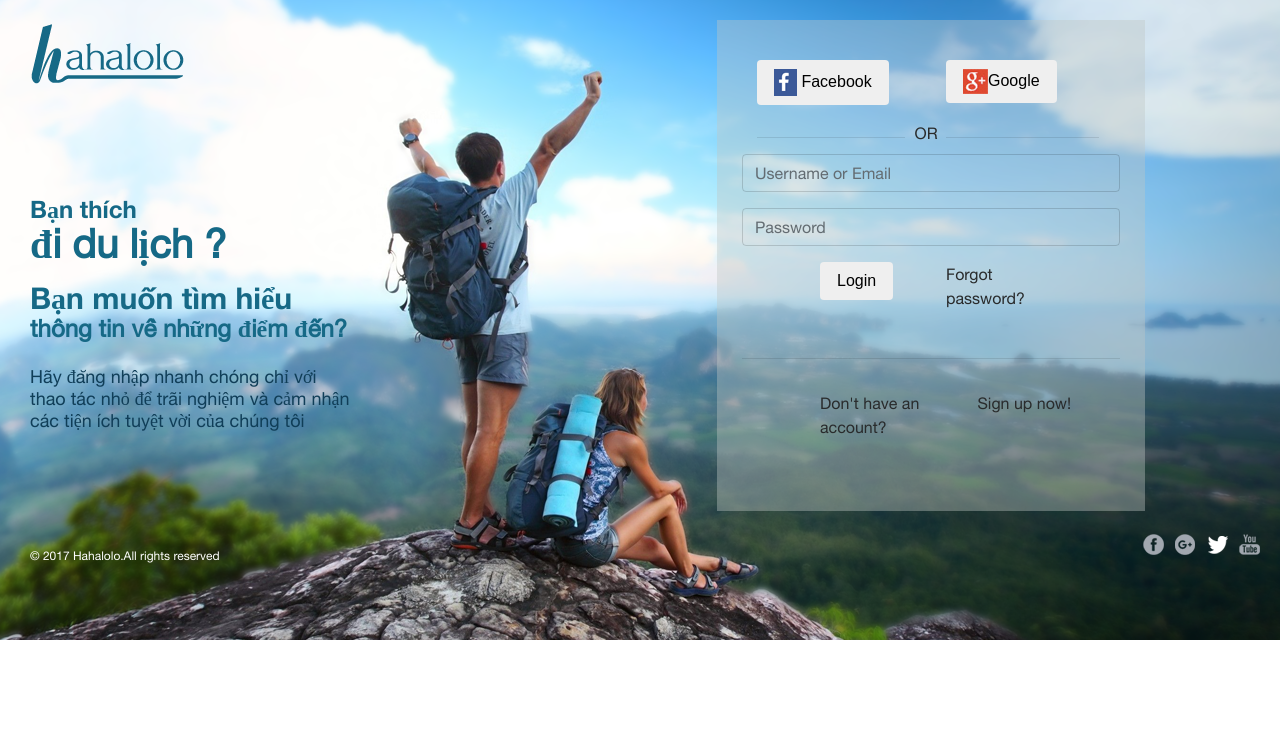
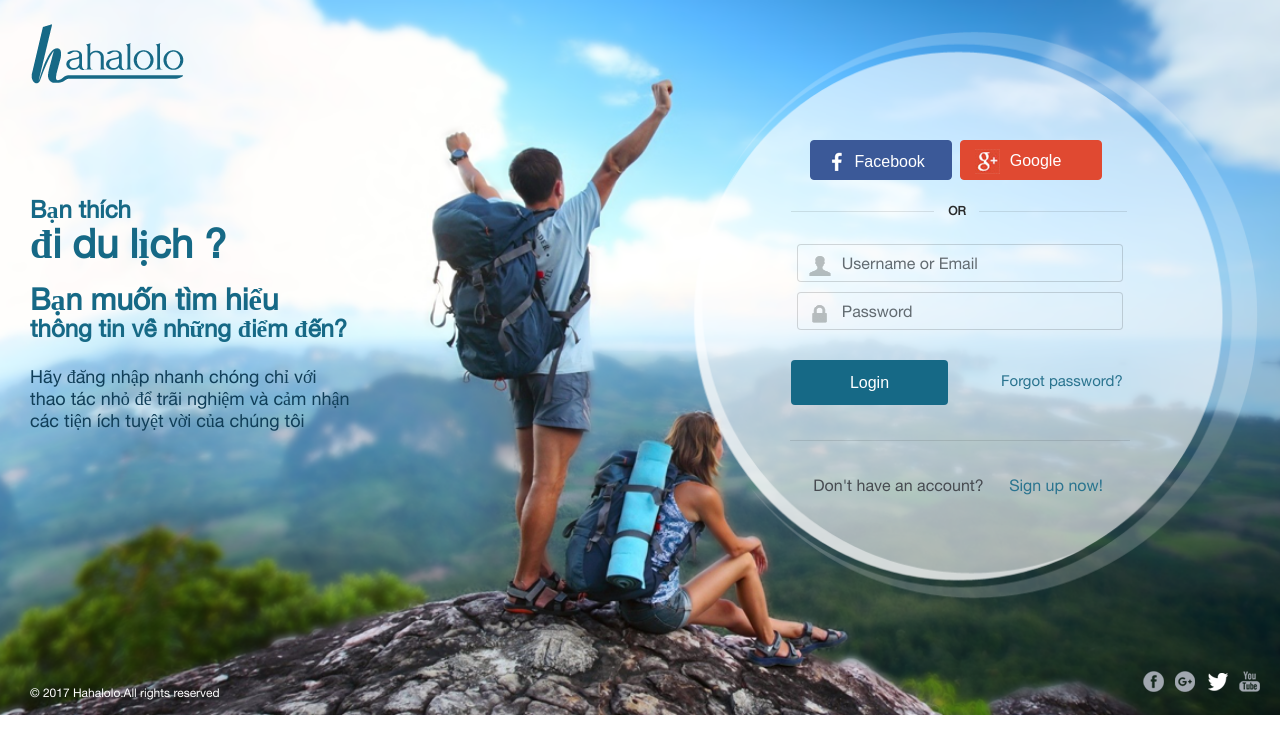
Before and after one commit to lyquochuy2701/bootstrap-and-sass, a plain HTML site: page login.html in a window 1280 px wide. Drawn offline with nearby package versions, Linux system fonts and the light colour scheme; files that its build step writes are made by us from their sources; a script that the page names is missing.

Commit message:
upload code

```diff
--- a/style.scss
+++ b/style.scss
@@ -8,19 +8,8 @@
          url('../fonts/HelveticaNeue.svg#HelveticaNeue') format('svg');
 }
 
-@font-face {
-    font-family: 'helveticaneuebold';
-    src: url('../fonts/helveticaneuebold.eot');
-    src: url('../fonts/helveticaneuebold.eot') format('embedded-opentype'),
-         url('../fonts/helveticaneuebold.woff2') format('woff2'),
-         url('../fonts/helveticaneuebold.woff') format('woff'),
-         url('../fonts/helveticaneuebold.ttf') format('truetype'),
-         url('../fonts/helveticaneuebold.svg#helveticaneuebold') format('svg');
-}
-
-
 @mixin titleLeft($fontSize){
-	font-family: 'helveticaneuebold';
+	font-family: 'HelveticaNeue';
 	font-size: $fontSize;
 	font-weight: bold;
 	color:#166986;
@@ -37,6 +26,16 @@
     font-family: 'HelveticaNeue';
     color: #464a4c;
 
+}
+@mixin backgroundInput($background){
+	background: $background;
+    font-family: "HelveticaNeue";
+    margin: 0 auto;
+    padding-left: 44px;
+    width: 51%;
+}
+body{
+	font-family: "HelveticaNeue";
 }
 .wrapperContainer{
 	background:url("../images/backgroundMain.png") no-repeat;
@@ -81,21 +80,23 @@
 
 		}
 		.rightContent{
-			form{
+			form#registerForm{
 				h1{
-					font-family: 'helveticaneuebold';
+					font-family: 'HelveticaNeue';
 					font-size: 36px;
 					color:#383b43;
+					font-weight: bold;
 				}
 				h4{
 					font-family: 'HelveticaNeue';
 					color:#383b43;
 					font-size: 18px;
 				}
-				background-color: rgba(190, 198, 196, 0.4);
+				background-color: rgba(255, 255, 255, 0.6);
 				padding: 40px 40px;
 				width: 428px;
 				margin-left: 62px;
+				border-radius: 4px;
 				input{
 					// opacity: 0.5;
 					font-family: 'HelveticaNeue';
@@ -110,9 +111,15 @@
 					margin-top: -6px;
 					.datethreeField {
 					    @include transparentInput;
-					    width: 79px;
+					    width: 77px;
 					    padding-left:5px;
 					    background: rgba(0, 0, 0, 0) url("../images/select.png") no-repeat scroll 55px 16px;
+					}
+					#selectSecondMonth{
+						margin-left: 7px;
+					}
+					#selectThreeYear{
+						margin-left: 7px;
 					}
 				}
 				.form-group{
@@ -124,7 +131,12 @@
 							margin-left: -35px;
 						}
 					}
-
+					.firstName{
+						padding-right:5px;
+					}
+					.lastName{
+						padding-left:5px;
+					}
 				}
 				.country{
 					select{
@@ -133,7 +145,8 @@
 						font-family: 'HelveticaNeue';
 						color: #464a4c;
 						padding-left:5px;
-					    background:url(../images/select.png) no-repeat 252px 14px;
+					    background:url(../images/select.png) no-repeat 226px 14px;
+					    width: 100%;
 					}
 				}
 				.rulesText{
@@ -150,18 +163,132 @@
 					height: 44px;
 					margin:0 auto;
 					a{
-						font-family: 'helveticaneuebold';
+						font-family: 'HelveticaNeue';
 						font-size: 18px;
 						width: 218px;
 						height: 44px;
 						display: block;
 						margin:0 auto;
 						color:#fff;
-
+						font-weight: bold;
 					}
 				}
 			}
-
+			form#loginForm{
+				background-image:url("../images/login/circle.png");
+				background-attachment: initial;
+			    background-clip: border-box;
+			    background-color: transparent;
+			    background-origin: padding-box;
+			    background-position: 25px 0;
+			    background-repeat: no-repeat;
+			    background-size: 97% auto;
+			    height: 628px;
+			    #innerForm{
+			    	padding-top:120px;
+			    	margin:0 auto;
+			    	.innerSocialLogin{
+			    		max-width: 300px;
+			    		margin:0 auto;
+			    		.facebookWrapper{
+			    			padding-right:0px;
+			    		}
+			    		.googleWrapper{
+			    			padding-left:0px;
+			    		}
+			    		.btn-facebook {
+						    background-color: #3b5998;
+						    border-color: #3b5998;
+						    color: #fff;
+						    height: 40px;
+						    width: 142px;
+						    img{
+						    	margin-left: -10px;
+						    }
+						}
+						.btn-google{
+							background-color: #e04931;
+						    border-color: #e04931;
+						    color: #fff;
+						    height: 40px;
+						    width: 142px;
+						    padding-left:10px;
+						    img{
+						    	margin-left: -20px;
+    							padding-right: 10px;
+						    }
+						}
+			    	}
+			    	.innerline{
+			    		max-width: 368px;
+			    		margin:0 auto;
+			    		margin-top:15px;
+			    		.or{
+			    			font-family: "HelveticaNeue";
+						    font-size: 12px;
+						    font-weight: bold;
+						    margin-left: 4px;
+						    margin-top: 7px;
+			    		}
+			    	}
+			    	.innerUsername{
+			    		input{
+						    @include backgroundInput(rgba(0, 0, 0, 0) url("../images/login/username.png") no-repeat scroll 4px 4px);
+			    		}
+			    		margin-top:16px;
+			    		margin-bottom: -6px;
+			    	}
+			    	.innerPassword{
+			    		input{
+			    			@include backgroundInput(rgba(0, 0, 0, 0) url("../images/login/pass.png") no-repeat scroll 12px 10px);
+			    		}
+			    		margin-bottom: 30px;
+			    	}
+			    	.innerLoginForgot{
+			    		margin: 0 auto;
+    					max-width: 522px;
+    					.loginButton{
+    						button{
+    							background: #166986 none repeat scroll 0 0;
+							    color: white;
+							    height: 45px;
+							    max-width: 157px;
+							    width: 157px;
+    						}
+    					}
+    					.forgotPassword{
+    						margin-left: 26px;
+    						margin-top: 10px;
+    						font-size:15px;
+    						font-family: "HelveticaNeue";
+    						color:#2a748f;
+    						font-weight: normal;
+    					}
+			    	}
+			    	.lineLast{
+			    		margin:15px auto 0;
+    					max-width: 340px;
+			    	}
+			    	.innerSignupNow{
+			    		margin: 0 auto;
+    					max-width: 530px;
+    					.youHaveAccount{
+    						p{
+    							margin-left: 15px;
+    							color:#474b51;
+    							font-family: "HelveticaNeue";
+    						}
+    					}
+    					.signUpNow{
+    						p{
+    							font-family: "HelveticaNeue";
+    							margin-left: -10px;
+    							color:#2a748f;
+    						}
+    					}
+			    	}
+			    }
+			}
 		}
 	}
 
```
